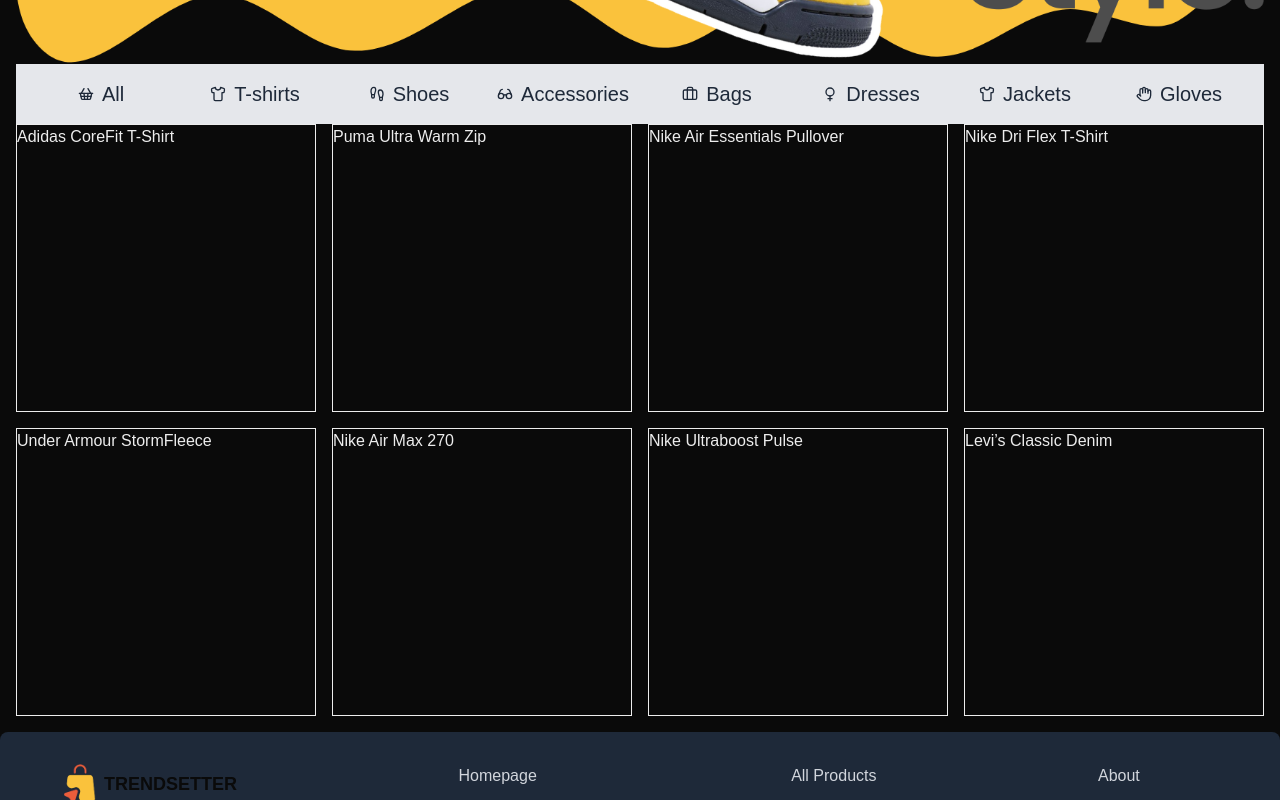
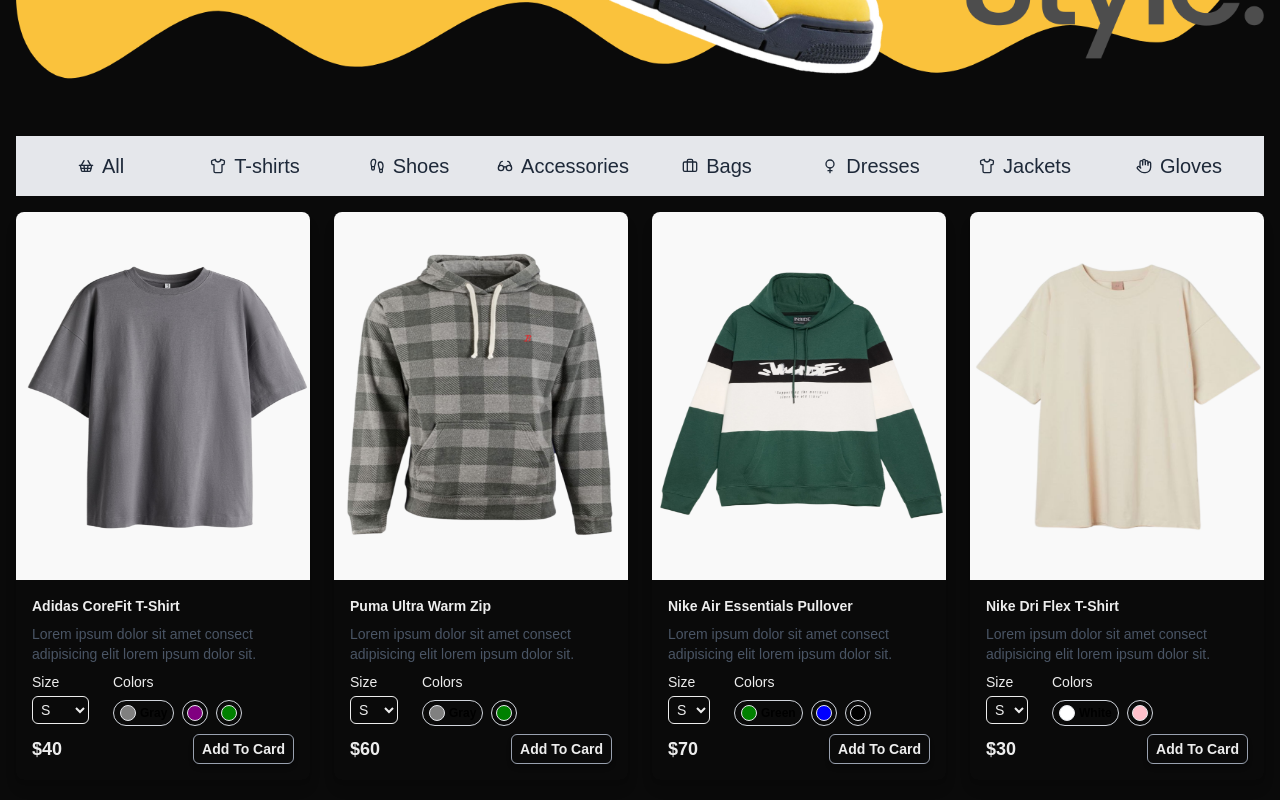
Before and after one commit to kaykool/eocm-v1, a Next.js app: page / in a window 1280 px wide. Shown: the part 440-1240 px from the top of the page. Built offline with nearby package versions, Linux system fonts and the light colour scheme.

Commit message:
add colord dependency, enhance ProductItem and ProductsGrid components

```diff
--- a/package.json
+++ b/package.json
@@ -10,6 +10,7 @@
   },
   "dependencies": {
     "clsx": "^2.1.1",
+    "colord": "^2.9.3",
     "lucide-react": "^0.555.0",
     "next": "16.0.5",
     "react": "19.2.0",
--- a/src/app/_components/HomeCatalog.tsx
+++ b/src/app/_components/HomeCatalog.tsx
@@ -4,7 +4,10 @@
 
 const HomeCatalog = () => {
   return (
-    <div className="flex flex-col ">
+    <div
+      className="flex flex-col gap-4
+     "
+    >
       <Categories />
       <ProductsGrid products={productsDummy} />
     </div>
--- a/src/app/page.tsx
+++ b/src/app/page.tsx
@@ -3,7 +3,7 @@
 
 export default function Home() {
   return (
-    <div className="main-container flex-col">
+    <div className="main-container flex-col gap-14 m-4">
       <div className="relative aspect-3/1 w-full">
         <Image src="/featured.png" fill alt="hero image" />
       </div>
--- a/src/components/ProductItem.tsx
+++ b/src/components/ProductItem.tsx
@@ -1,11 +1,90 @@
+"use client";
+
+import { cn } from "@/lib/cn";
 import { Product } from "@/types";
+import Image from "next/image";
+import Link from "next/link";
+import { useState } from "react";
 
 interface IProductItem {
   product: Product;
 }
 
 const ProductItem = ({ product }: IProductItem) => {
-  return <div className="border min-h-72">{product.name}</div>;
+  const [selectedColorIndex, setSelectedColorIndex] = useState<number>(0);
+  return (
+    <div className=" shadow-lg rounded-lg overflow-hidden min-h-72">
+      <div className="relative aspect-[2/2.5]">
+        <Link href={`products/${product.id}`}>
+          <Image
+            src={product.images[product.colors[selectedColorIndex]]}
+            fill
+            alt={product.name}
+            className="hover:scale-105 transition-all duration-300"
+          />
+        </Link>
+      </div>
+      <div className="flex flex-col p-4 text-sm gap-2">
+        <h3 className="font-bold text-md">{product.name}</h3>
+        <p className="py-0 text-gray-600">{product.shortDescription}</p>
+
+        <div className="flex gap-6">
+          <div className="flex flex-col  gap-1">
+            <div className="">Size</div>
+            <select
+              name="size"
+              id="size"
+              className="border p-1 rounded-md"
+              onChange={(e) => {
+                e.preventDefault();
+              }}
+            >
+              {product.sizes.map((size) => (
+                <option key={size} value={size}>
+                  {size.toUpperCase()}
+                </option>
+              ))}
+            </select>
+          </div>
+          <div className="flex flex-col gap-2">
+            <div className="">Colors</div>
+            <div className="flex gap-2 flex-wrap">
+              {product.colors.map((color, index) => {
+                const isColorSelected = selectedColorIndex === index;
+
+                return (
+                  <button
+                    onClick={() => setSelectedColorIndex(index)}
+                    key={color}
+                    className={cn(
+                      "flex justify-center items-center rounded-full border border-gray-300 py-1 px-1 gap-1 ",
+                      { " px-1.5": selectedColorIndex === index }
+                    )}
+                  >
+                    <span
+                      className="rounded-full w-4 h-4 border border-gray-200 flex justify-center items-center"
+                      style={{ background: color }}
+                    />
+                    {isColorSelected && (
+                      <span className="text-xs capitalize font-bold text-black ">
+                        {color}
+                      </span>
+                    )}
+                  </button>
+                );
+              })}
+            </div>
+          </div>
+        </div>
+        <div className="flex justify-between  items-center">
+          <div className="font-bold text-lg">${product.price.toFixed(0)}</div>
+          <button className="p-1 px-2 rounded-md shadow-md text-sm font-semibold border border-gray-400 hover:bg-black hover:text-white">
+            Add To Card
+          </button>
+        </div>
+      </div>
+    </div>
+  );
 };
 
 export default ProductItem;
--- a/src/components/ProductsGrid.tsx
+++ b/src/components/ProductsGrid.tsx
@@ -7,7 +7,7 @@
 
 const ProductsGrid = ({ products }: IProductsGrid) => {
   return (
-    <div className="grid grid-cols-1 sm:grid-cols-2 md:grid-cols-3 lg:grid-cols-4 gap-4">
+    <div className="grid grid-cols-1 sm:grid-cols-2 md:grid-cols-3 lg:grid-cols-4 gap-6 md:gap-4  xl:gap-6">
       {products.map((product) => (
         <ProductItem key={product.id} product={product} />
       ))}
```
Also changed, not shown: 1 other file (tests, documents, lock files or other folders).
